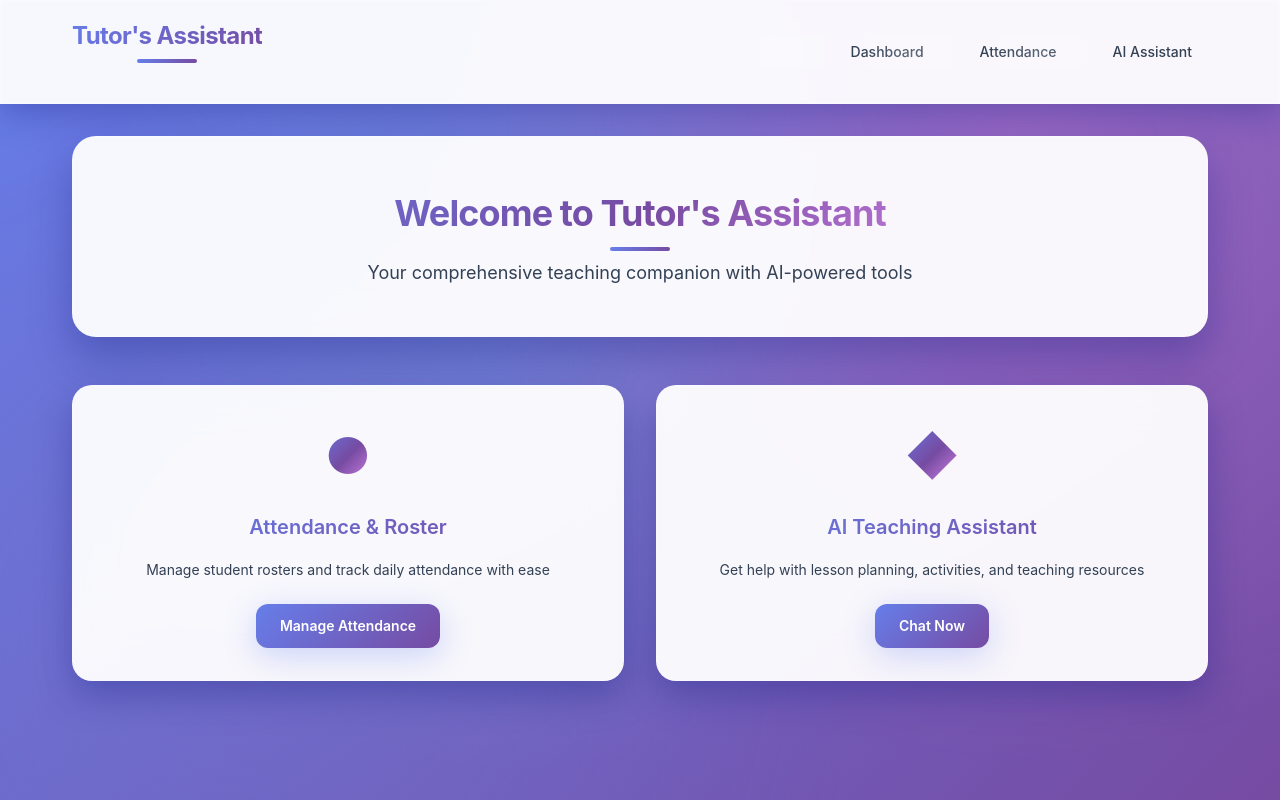
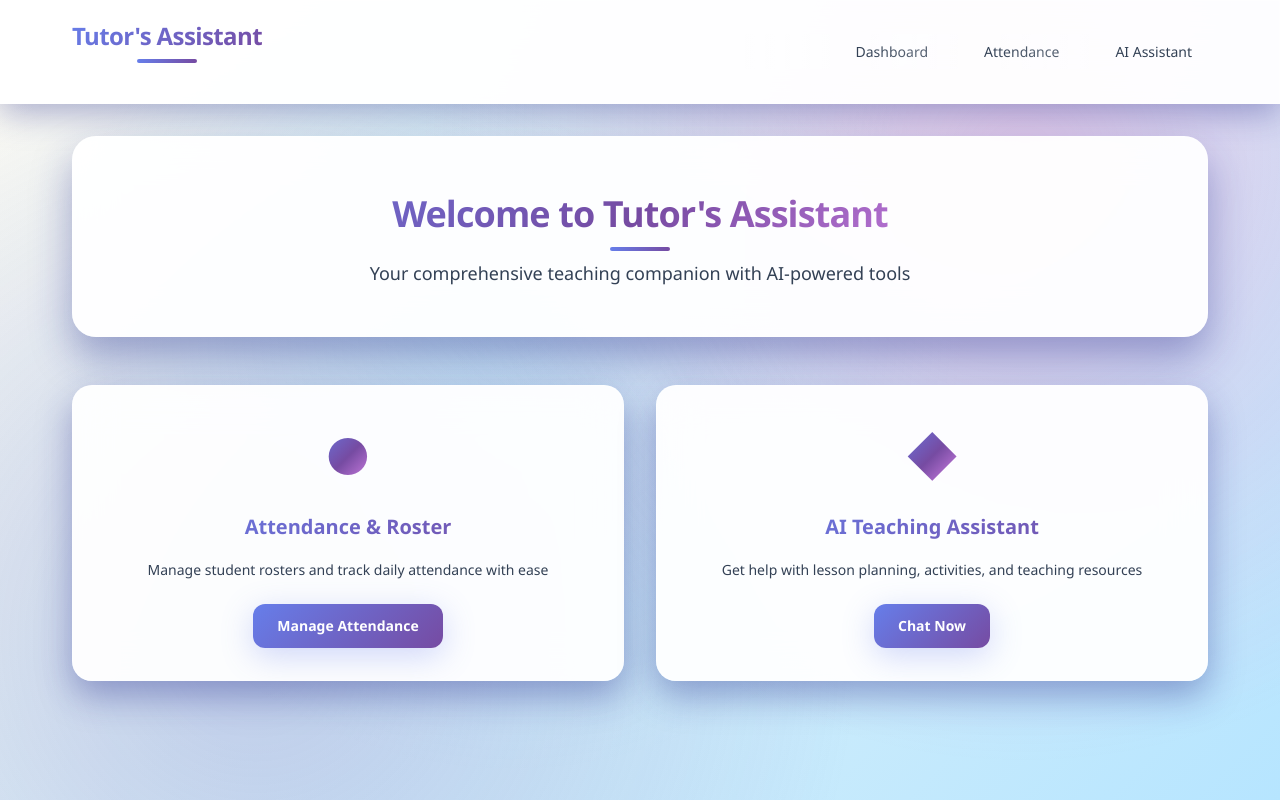
Before and after one commit to tayyabahamna-design/EDUSENSEI, a Flask app: page / in a window 1280 px wide. Run offline with Flask 3, Linux system fonts and the light colour scheme.

Commit message:
Update application style to a more primary school friendly theme
Replaces modern UI color palette with an educational, primary school-themed color scheme in static/css/style.css.

Replit-Commit-Author: Agent
Replit-Commit-Session-Id: e811a359-247c-491c-9f04-fa48b8e94298
Replit-Commit-Checkpoint-Type: intermediate_checkpoint
Replit-Commit-Screenshot-Url: https://storage.googleapis.com/screenshot-production-us-central1/aae0de03-32e8-4033-b269-ac9b096c8481/e811a359-247c-491c-9f04-fa48b8e94298/GCHSmwI

```diff
--- a/static/css/style.css
+++ b/static/css/style.css
@@ -1,32 +1,30 @@
-/* Tutor's Assistant - Eye Candy Modern Design */
+/* Tutor's Assistant - Primary School Teacher Design */
 :root {
-    --primary: #667eea;
-    --secondary: #764ba2;
-    --accent: #f093fb;
-
-    --indigo-primary: #667eea;
-    --indigo-light: #a8d5ff;
-    --indigo-dark: #4338ca;
-
-    --slate-primary: #64748b;
-    --slate-light: #e2e8f0;
-    --slate-dark: #334155;
-
-    --purple-primary: #8b5cf6;
-    --purple-light: #ddd6fe;
-    --purple-dark: #7c3aed;
-
-    --cyan-primary: #06b6d4;
-    --cyan-light: #a7f3d0;
-    --cyan-dark: #0891b2;
-
-    --rose-primary: #f43f5e;
-    --rose-light: #fecaca;
-    --rose-dark: #e11d48;
-
-    --emerald-primary: #10b981;
-    --emerald-light: #a7f3d0;
-    --emerald-dark: #059669;
+    /* Main Classroom Colors */
+    --primary: #2d5a27;        /* Forest Green - chalkboard */
+    --secondary: #8b4513;      /* Saddle Brown - wood desk */
+    --accent: #ff7f50;         /* Coral - friendly highlight */
+
+    /* Educational Color Palette */
+    --chalkboard-green: #2d5a27;
+    --chalkboard-light: #4a7c59;
+    --chalkboard-dark: #1e3d1a;
+
+    --paper-cream: #fefbf3;
+    --paper-light: #ffffff;
+    --paper-dark: #f5f2e8;
+
+    --pencil-yellow: #ffd700;
+    --pencil-light: #fff44f;
+    --pencil-dark: #e6c200;
+
+    --apple-red: #dc143c;
+    --apple-light: #ff6b6b;
+    --apple-dark: #b71c1c;
+
+    --sky-blue: #87ceeb;
+    --sky-light: #b6e5ff;
+    --sky-dark: #4682b4;
 
     --white: #ffffff;
     --gray-50: #f8fafc;
@@ -40,22 +38,22 @@
     --gray-800: #1e293b;
     --gray-900: #0f172a;
 
-    --success: #10b981;
-    --danger: #ef4444;
-    --warning: #f59e0b;
-    --info: #3b82f6;
+    --success: var(--chalkboard-green);
+    --danger: var(--apple-red);
+    --warning: var(--pencil-yellow);
+    --info: var(--sky-blue);
 
     /* Legacy color mappings for compatibility */
-    --blue-primary: #6366f1;
-    --blue-dark: #334155;
-    --blue-light: #e0e7ff;
-    --pink-primary: #6366f1;
-    --pink-light: #e0e7ff;
-    --yellow-primary: #f59e0b;
-    --yellow-light: #fef3c7;
-    --gray-light: #f1f5f9;
-    --gray-medium: #64748b;
-    --gray-dark: #334155;
+    --blue-primary: var(--sky-blue);
+    --blue-dark: var(--chalkboard-dark);
+    --blue-light: var(--sky-light);
+    --pink-primary: var(--apple-red);
+    --pink-light: var(--apple-light);
+    --yellow-primary: var(--pencil-yellow);
+    --yellow-light: var(--pencil-light);
+    --gray-light: var(--paper-light);
+    --gray-medium: var(--gray-500);
+    --gray-dark: var(--chalkboard-dark);
 
     /* Modern shadows */
     --shadow-sm: 0 1px 2px 0 rgb(0 0 0 / 0.05);
@@ -71,8 +69,8 @@
 }
 
 body {
-    font-family: 'Inter', 'Segoe UI', -apple-system, BlinkMacSystemFont, sans-serif;
-    background: linear-gradient(135deg, #667eea 0%, #764ba2 100%);
+    font-family: 'Comic Neue', 'Segoe UI', -apple-system, BlinkMacSystemFont, sans-serif;
+    background: linear-gradient(135deg, var(--paper-cream) 0%, var(--sky-light) 100%);
     min-height: 100vh;
     line-height: 1.6;
     color: var(--gray-900);
```
